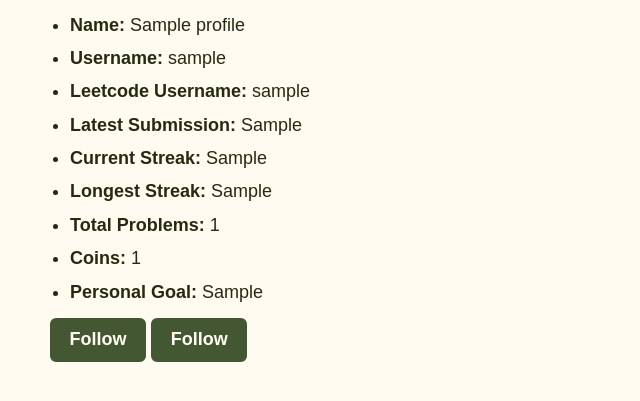
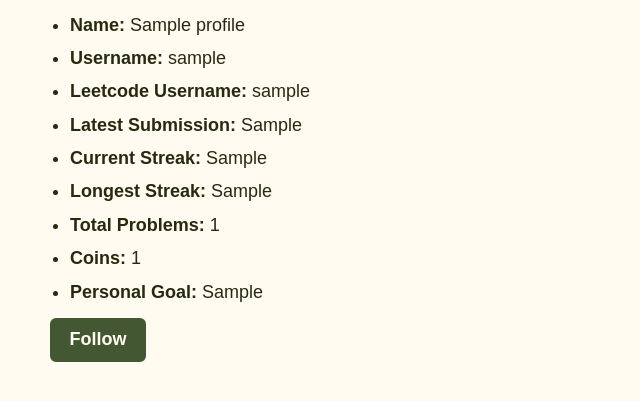
Before and after one commit to nessa272/LeetCode-Competition, a Flask app: template templates/profile.html in a window 1280 px wide. Shown: the part 316-717 px from the top of the page, without its empty margins (0-640 px from the left). Run offline with Flask 3, Linux system fonts and the light colour scheme; the template is opened without the code that fills it: most values are stand-ins (such as "Sample title", 1, 10 or a date in 2020).

Commit message:
squash duplicate merge html in profile.html

```diff
--- a/templates/profile.html
+++ b/templates/profile.html
@@ -25,17 +25,6 @@
         <a class="btn" name="action" value="edit_profile" href="{{ url_for('edit_profile', pid=profile.pid) }}">
             Edit Profile
        </a>
-       </a>
-
-       <br><br>
-        <form method="POST" action="{{ url_for('refresh_my_stats', next=url_for('profile', pid=profile.pid)) }}"
-            onsubmit="this.querySelector('button').disabled = true;
-                        this.querySelector('button').innerText = 'Refreshing…';
-                        document.body.style.cursor='wait';">
-            <button type="submit" class="btn">
-                Refresh Leetcode Stats
-            </button>
-        </form>
 
        <br><br>
         <form method="POST" action="{{ url_for('refresh_my_stats', next=url_for('profile', pid=profile.pid)) }}"
@@ -54,25 +43,6 @@
         {% endif %}
 
         <a class="btn" href="{{ url_for('logout') }}">Log Out</a>
-        {% endif %}
-
-        <!--get option to unfollow/follow for the person's page you're on-->
-        {% if loggedin != None and not loggedin and not is_following %}
-        <!--first check if has session, then check if its your own page, then check you follow-->
-        <form action="{{ url_for('profile', pid=profile.pid) }}"
-            method="POST"
-            style="display:inline;">
-            <input type="hidden" name="follow_friend_out" value="{{ profile.pid }}">
-            <button type="submit" class="btn" name="action" value="Follow_out">Follow</button>
-        </form>
-        {% endif %}
-        {% if loggedin != None and not loggedin and is_following %}
-        <form action="{{ url_for('profile', pid=profile.pid) }}"
-            method="POST"
-            style="display:inline;">
-            <input type="hidden" name="unfollow_friend_out" value="{{ profile.pid }}">
-            <button type="submit" class="btn" name="action" value="Unfollow_out">Unfollow</button>
-        </form>
         {% endif %}
 
         <!--get option to unfollow/follow for the person's page you're on-->
```
